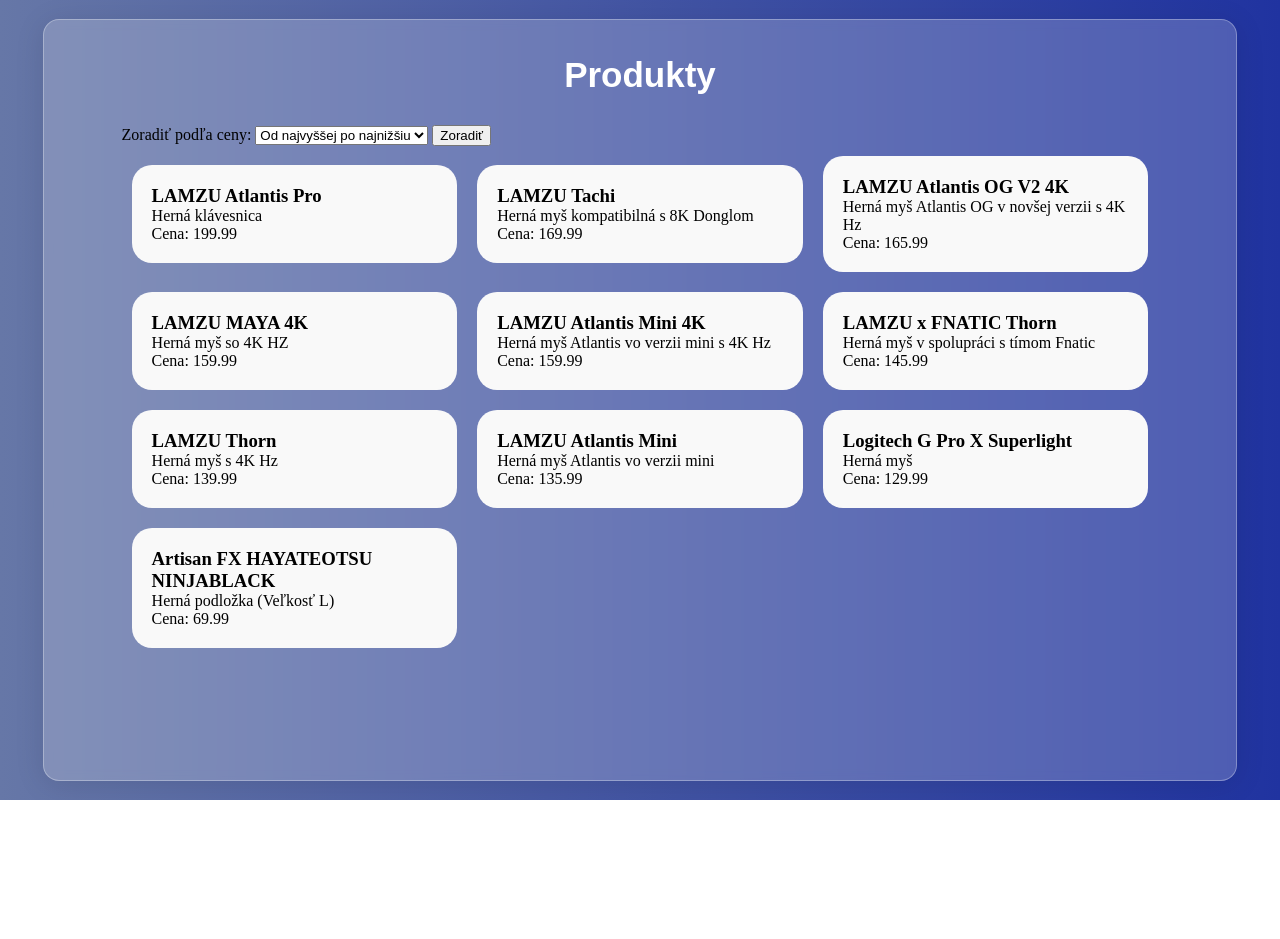
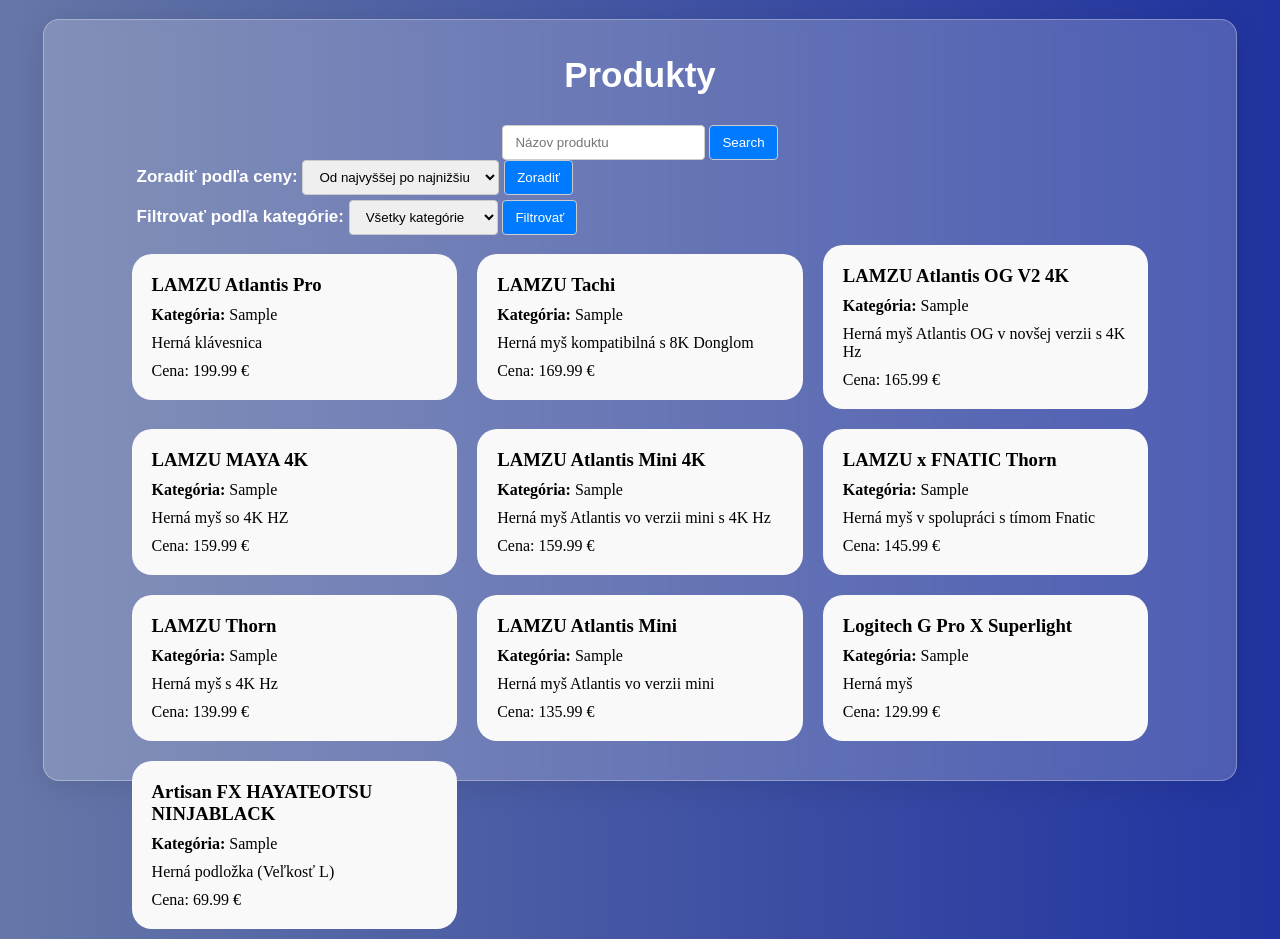
Before and after one commit to seznampes/dbprojektsivak, a PHP site: page /welcome.php in a window 1280 px wide. Before the commit the page ends 800 px from the top, so only its background shows below. Run offline with PHP 8.4, Linux system fonts and the light colour scheme; data comes from the database, SQL or seed files in the repository; tables that the repository leaves empty or names only in its code hold one stand-in row (values such as "Sample post").

Commit message:
Add files via upload

```diff
--- a/index.php
+++ b/index.php
@@ -7,8 +7,8 @@
 
         //connect string do DB
         $servername = "localhost";
-        $username = "Denis";
-        $password = "Denis";
+        $username = "root";
+        $password = "";
         $dbname = "tretiaci";
 
         // Create connection
--- a/welcome.php
+++ b/welcome.php
@@ -10,11 +10,27 @@
 
 // Predvolené triedenie je od najvyššej ceny po najnižšiu
 $order_by = isset($_GET['order_by']) ? $_GET['order_by'] : 'cena DESC';
+$search_term = isset($_GET['search']) ? $_GET['search'] : '';
+$category = isset($_GET['category']) ? $_GET['category'] : '';
 
-// Dotaz na databázu na získanie produktov s možnosťou triedenia
-$sql = "SELECT * FROM produkty ORDER BY $order_by";
+// Prepare the SQL query to fetch products based on the search term, category, and order
+$sql = "SELECT produkty.*, kategorie.nazov AS kategoria_nazov FROM produkty
+        LEFT JOIN kategorie ON produkty.kategoria_id = kategorie.id";
+
+if (!empty($search_term) && empty($category)) {
+    $sql .= " WHERE produkty.nazov LIKE '%" . mysqli_real_escape_string($conn, $search_term) . "%'";
+} elseif (!empty($search_term) && !empty($category)) {
+    $sql .= " WHERE produkty.nazov LIKE '%" . mysqli_real_escape_string($conn, $search_term) . "%'
+              AND produkty.kategoria_id = " . mysqli_real_escape_string($conn, $category);
+} elseif (empty($search_term) && !empty($category)) {
+    $sql .= " WHERE produkty.kategoria_id = " . mysqli_real_escape_string($conn, $category);
+}
+$sql .= " ORDER BY " . $order_by;  // Apply ordering
+
+// Execute the query
 $result = mysqli_query($conn, $sql);
 
+$sql = "SELECT produkty.*, kategorie.nazov AS kategoria_nazov FROM produkty LEFT JOIN kategorie ON produkty.kategoria_id = kategorie.id ORDER BY $order_by";
 // Uzavretie pripojenia
 mysqli_close($conn);
 ?>
@@ -35,59 +51,115 @@
     <div class="text">
         Produkty
     </div>
+    <div class="searchbar">
+    <form action="" method="get">
+    <input type="text" name="search" placeholder="Názov produktu" value="<?php echo htmlspecialchars($search_term); ?>">
+    </select>
+    <button type="submit">Search</button>
+</form>
+</div>
     <div class="produkty">
         <!-- Formulár na výber triedenia -->
-        <form action="" method="get">
-            <label for="order_by">Zoradiť podľa ceny:</label>
+        <form class="zorcen" action="" method="get">
+            <label  for="order_by">Zoradiť podľa ceny:</label>
             <select name="order_by" id="order_by">
                 <option value="cena DESC" <?php if ($order_by == 'cena DESC') echo 'selected'; ?>>Od najvyššej po najnižšiu</option>
                 <option value="cena ASC" <?php if ($order_by == 'cena ASC') echo 'selected'; ?>>Od najnižšej po najvyššiu</option>
             </select>
             <button type="submit">Zoradiť</button>
         </form>
-
-        <!-- Výpis produktov -->
+        <form class="filtkat" action="" method="get">
+            <label  for="category">Filtrovať podľa kategórie:</label>
+            <select name="category" id="category">
+                <option value="">Všetky kategórie</option>
+                <option value="1">Herná myš</option>
+                <option value="2">Herná klávesnica</option>
+                <option value="3">Herná podložka</option>
+            </select>
+            <button class="kat" type="submit">Filtrovať</button>
+        </form>
     <?php
-        // Vypíše produkty v divoch po troch v riadku
     $counter = 0;
     if (mysqli_num_rows($result) > 0) {
-            while($row = mysqli_fetch_assoc($result)) {
+        while ($row = mysqli_fetch_assoc($result)) {
             if ($counter % 3 == 0) {
                 echo "<div class='row'>";
             }
             echo "<div class='product'>";
-                echo "<h3>" . $row['nazov'] . "</h3>";
-                echo "<p>" . $row['popis'] . "</p>";
-                echo "<p>Cena: " . $row['cena'] . "</p>";
+            echo "<h3>" . htmlspecialchars($row['nazov']) . "</h3>";
+            echo "<div class='category'><strong>Kategória:</strong> " . htmlspecialchars($row['kategoria_nazov']) . "</div>";
+            echo "<div class='description'>" . htmlspecialchars($row['popis']) . "</div>";
+            echo "<div class='price'>Cena: " . htmlspecialchars($row['cena']) . " €</div>";
             echo "</div>";
             $counter++;
             if ($counter % 3 == 0) {
-                    echo "</div>";
+                echo "</div>"; // Close row
             }
         }
-            // Uzatvorenie posledného riadku, ak nie je už uzavretý
         if ($counter % 3 != 0) {
-                // Pridanie prázdnych divov pre zvyšok stĺpcov
-                $remaining_columns = 3 - ($counter % 3);
-                for ($i = 0; $i < $remaining_columns; $i++) {
-                    echo "<div class='empty-product'></div>";
+            while ($counter % 3 != 0) {
+                echo "<div class='product empty'></div>"; // Fill empty spaces
+                $counter++;
             }
-                echo "</div>";
+            echo "</div>"; // Close last row
         }
     } else {
-            echo "Žiadne produkty k dispozícii.";
+        echo "<div>No products found.</div>";
     }
     ?>
+</div>
     </div>
 </div>
 </body>
 </html>
 
 <style>
+        *{
+            margin: 0px;
+        }
+        .form-control {
+            display: flex;
+            align-items: center;
+            gap: 10px;
+        }
+        .zorcen{
+        font-size: 17px;
+        font-weight: 600;
+        font-family: sans-serif;
+        color: white;
+        margin-bottom: 5px;
+        margin-left: 15px;
+        }
+        .filtkat{
+        font-size: 17px;
+        font-weight: 600;
+        font-family: sans-serif;
+        color: white;
+        margin-left: 15px;
+        }
+        input[type="text"], select, button {
+            height: 35px;
+            padding: 0px 12px;
+            border: 1px solid #ccc;
+            border-radius: 4px;
+            box-sizing: border-box;
+        }
+
+        button {
+            background-color: #007bff;
+            color: white;
+            border: 1px solid #fff 50%;
+            cursor: pointer;
+        }
+
+        button:hover {
+            background-color: #0056b3;
+        }
         .products {
             display: flex;
             flex-wrap: wrap;
             justify-content: space-between;
+
         }
         .product {
             width: calc(30%);
@@ -121,4 +193,17 @@
             align-items: center;
         }
 
+        .product:hover {
+            transform: translateY(-5px);
+        }
+
+        .category, .description, .price {
+            margin-top: 10px;
+        }
+
+        .empty {
+            visibility: hidden;
+        }
+
+
 </style>
```
Lines whose indentation alone changed are shown as unchanged.
